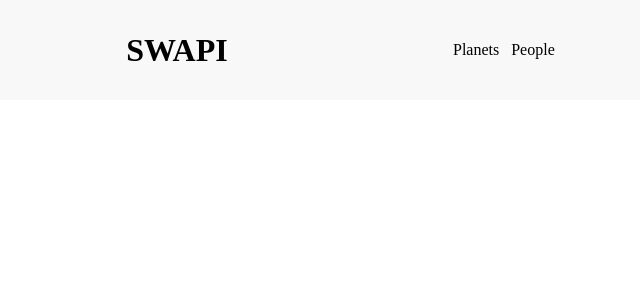
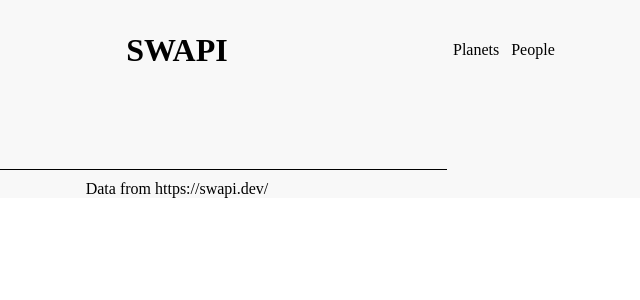
Before and after one commit to nbogie/swapi-react-ts, a React (Create React App) app: page / in a window 1280 px wide. Before the commit this address had no page. Shown: the top 300 px of the page, without its empty margins (463-1103 px from the left). Built offline with nearby package versions, Linux system fonts and the light colour scheme.

Commit message:
add footer

```diff
--- a/src/App.css
+++ b/src/App.css
@@ -30,6 +30,16 @@ header h1 {
 header nav {
     grid-column: 4/5;
 }
+
+footer {
+    border-top: 1px solid black;
+    margin-top: 20px;
+    padding-top: 10px;
+    grid-row: 3;
+    grid-column: 2 /3;
+    text-align: center;
+}
+
 
 nav a {
     padding: 6px;
--- a/src/App.tsx
+++ b/src/App.tsx
@@ -22,6 +22,9 @@ function App() {
         <Route path="/planet/:id" element={<PlanetBigView />} />
         <Route path="/person/:id" element={<PersonBigView />} />
       </Routes>
+      <footer>
+        Data from <a href="https://swapi.dev/">https://swapi.dev/</a>
+      </footer>
     </div>
   );
 }
```
